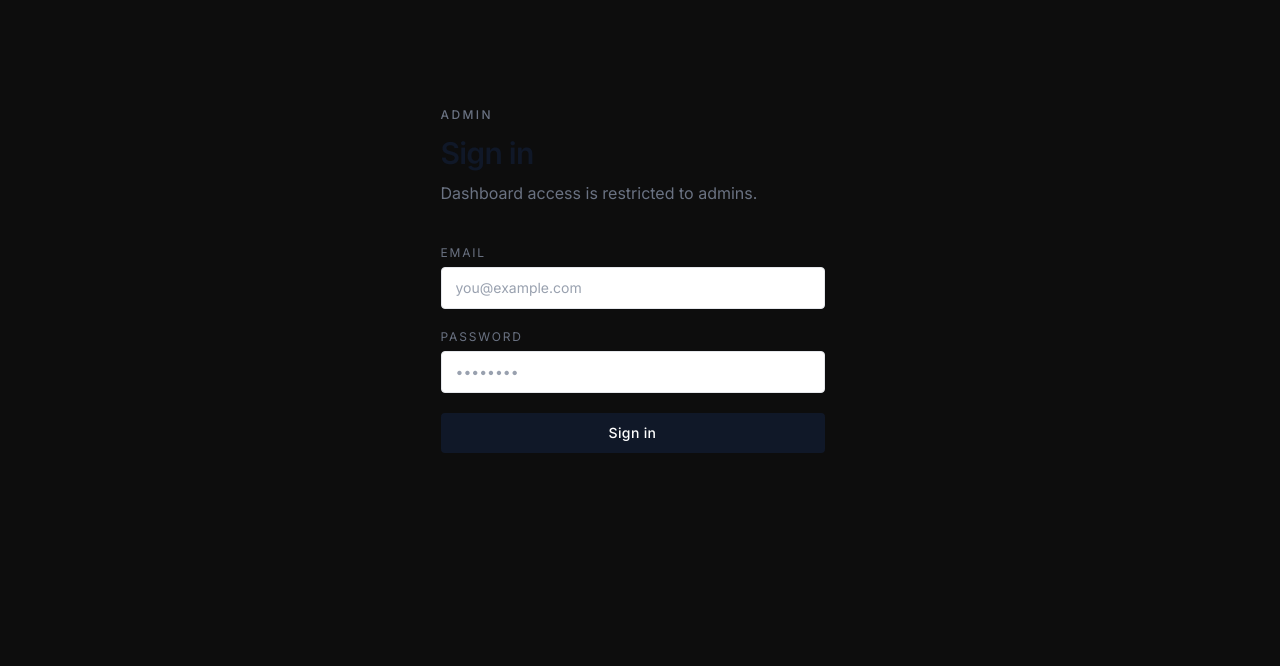
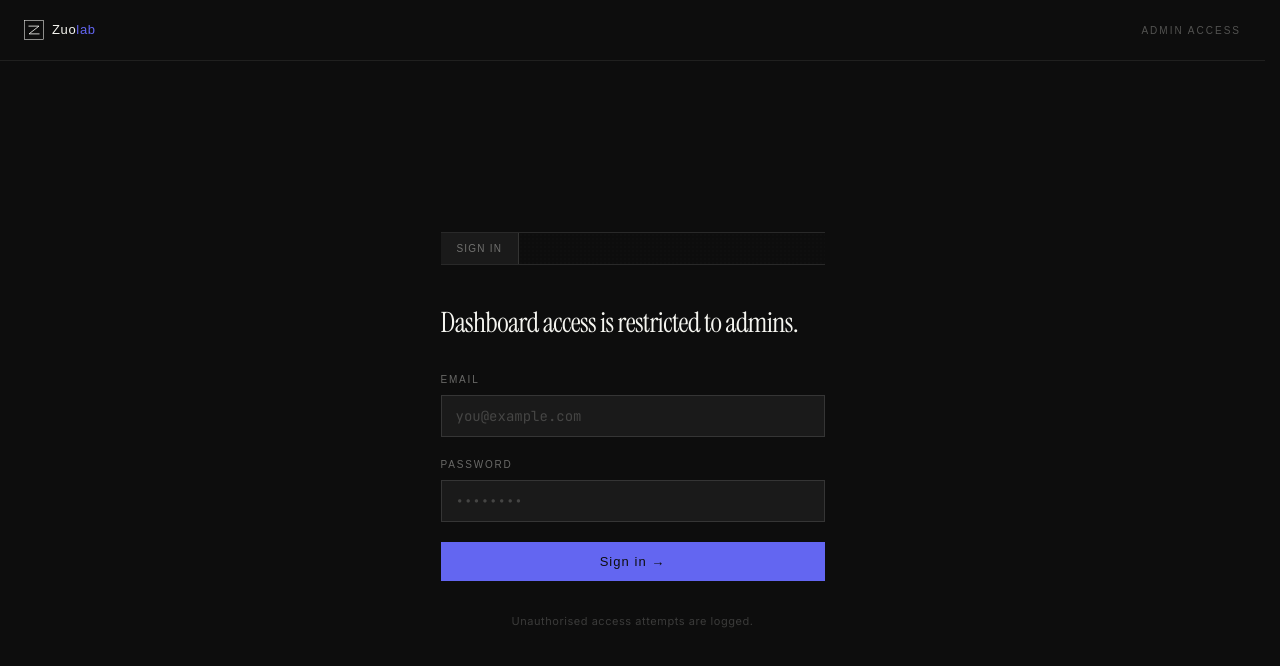
Before and after one commit to zuolabx/zuolab-website, a Next.js app: page /auth in a window 1280 px wide. Shown: the top 666 px of the page. Built offline with nearby package versions, Linux system fonts and the light colour scheme; a web font is replaced by a local one.

Commit message:
feat(auth): redesign sign-in page layout

```diff
--- a/src/app/auth/page.tsx
+++ b/src/app/auth/page.tsx
@@ -2,6 +2,8 @@
 
 import { useState, useEffect, FormEvent, Suspense } from "react";
 import { useRouter, useSearchParams } from "next/navigation";
+
+const alphaLyrae = { fontFamily: "'Alpha Lyrae', sans-serif" };
 
 const REASON_MESSAGES: Record<string, string> = {
   unauthenticated: "Please sign in to access the dashboard.",
@@ -20,6 +22,37 @@ function RedirectNotice({ onNotice }: { onNotice: (msg: string) => void }) {
   }, [message, onNotice]);
 
   return null;
+}
+
+function ZuoLogo() {
+  return (
+    <div className="flex items-center gap-2">
+      <svg
+        className="h-5 w-5"
+        viewBox="0 0 36 36"
+        fill="none"
+        xmlns="http://www.w3.org/2000/svg"
+      >
+        <rect
+          x="1"
+          y="1"
+          width="34"
+          height="34"
+          stroke="currentColor"
+          strokeWidth="1"
+        />
+        <path
+          d="M9 11h18L9 25h18"
+          stroke="currentColor"
+          strokeWidth="1.5"
+          strokeLinecap="square"
+        />
+      </svg>
+      <span className="text-[13px] tracking-[0.05em]" style={alphaLyrae}>
+        Zuo<span className="text-[#6366f1]">lab</span>
+      </span>
+    </div>
+  );
 }
 
 function LoginForm() {
@@ -58,31 +91,63 @@ function LoginForm() {
   }
 
   return (
-    <main className="min-h-[70vh] flex items-center justify-center px-6">
+    <main className="min-h-screen flex flex-col bg-[#0d0d0d] text-[#f5f5f0]">
       {/* Reads ?reason= param and sets error message */}
       <Suspense fallback={null}>
         <RedirectNotice onNotice={setError} />
       </Suspense>
 
+      {/* Top bar */}
+      <div className="flex items-center justify-between px-6 py-5 border-b border-[#f5f5f0]/[0.08]">
+        <ZuoLogo />
+        <span
+          className="text-[10px] tracking-[0.2em] uppercase text-[#f5f5f0]/30"
+          style={alphaLyrae}
+        >
+          Admin Access
+        </span>
+      </div>
+
+      {/* Centered form area */}
+      <div className="flex-1 flex items-center justify-center px-6 py-16">
         <div className="w-full max-w-sm">
-        {/* Header */}
-        <div className="mb-10">
-          <p className="text-xs font-medium tracking-[0.2em] uppercase text-gray-500 mb-3">
-            Admin
-          </p>
-          <h1 className="text-3xl font-semibold text-gray-900 tracking-tight leading-tight">
-            Sign in
+          {/* Section label */}
+          <div className="flex items-stretch border-y border-[#f5f5f0]/[0.12] mb-10">
+            <div className="flex items-center px-4 py-2 border-r border-[#f5f5f0]/[0.12] shrink-0 bg-[#1a1a1a]">
+              <span
+                className="text-[10px] tracking-[0.12em] text-[#f5f5f0]/40"
+                style={alphaLyrae}
+              >
+                SIGN IN
+              </span>
+            </div>
+            <div className="flex-1 relative overflow-hidden">
+              <div
+                className="absolute inset-0 opacity-20"
+                style={{
+                  backgroundImage:
+                    "radial-gradient(circle, rgba(255,255,255,0.04) 1px, transparent 1px)",
+                  backgroundSize: "4px 4px",
+                }}
+              />
+            </div>
+          </div>
+
+          {/* Heading */}
+          <div className="mb-8">
+            <h1
+              className="text-[28px] font-medium tracking-tight leading-tight text-[#f5f5f0]"
+              style={{ fontFamily: "var(--font-serif)" }}
+            >
+              Dashboard access is restricted to admins.
             </h1>
-          <p className="mt-2 text-base text-gray-500">
-            Dashboard access is restricted to admins.
-          </p>
           </div>
 
           {/* Error / redirect notice */}
           {error && (
             <div
               role="alert"
-            className="mb-6 rounded-sm border border-red-200 bg-red-50 px-4 py-3 text-sm text-red-700"
+              className="mb-6 border border-red-500/30 bg-red-500/10 px-4 py-3 text-sm text-red-400 rounded-none"
             >
               {error}
             </div>
@@ -93,7 +158,8 @@ function LoginForm() {
             <div>
               <label
                 htmlFor="email"
-              className="block text-xs uppercase tracking-[0.15em] text-gray-500 mb-1.5"
+                className="block text-[10px] uppercase tracking-[0.18em] text-[#f5f5f0]/40 mb-2"
+                style={alphaLyrae}
               >
                 Email
               </label>
@@ -104,8 +170,9 @@ function LoginForm() {
                 required
                 value={email}
                 onChange={(e) => setEmail(e.target.value)}
-              className="w-full rounded-sm border border-gray-200 bg-white px-3.5 py-2.5 text-sm text-gray-900 placeholder-gray-400 outline-none focus:border-gray-400 transition-colors"
+                className="w-full border border-[#f5f5f0]/[0.12] bg-[#1a1a1a] px-3.5 py-2.5 text-sm text-[#f5f5f0] placeholder-[#f5f5f0]/20 outline-none focus:border-[#6366f1]/60 transition-colors rounded-none"
                 placeholder="you@example.com"
+                style={{ fontFamily: "var(--font-mono)" }}
               />
             </div>
 
@@ -113,7 +180,8 @@ function LoginForm() {
             <div>
               <label
                 htmlFor="password"
-              className="block text-xs uppercase tracking-[0.15em] text-gray-500 mb-1.5"
+                className="block text-[10px] uppercase tracking-[0.18em] text-[#f5f5f0]/40 mb-2"
+                style={alphaLyrae}
               >
                 Password
               </label>
@@ -124,8 +192,9 @@ function LoginForm() {
                 required
                 value={password}
                 onChange={(e) => setPassword(e.target.value)}
-              className="w-full rounded-sm border border-gray-200 bg-white px-3.5 py-2.5 text-sm text-gray-900 placeholder-gray-400 outline-none focus:border-gray-400 transition-colors"
+                className="w-full border border-[#f5f5f0]/[0.12] bg-[#1a1a1a] px-3.5 py-2.5 text-sm text-[#f5f5f0] placeholder-[#f5f5f0]/20 outline-none focus:border-[#6366f1]/60 transition-colors rounded-none"
                 placeholder="••••••••"
+                style={{ fontFamily: "var(--font-mono)" }}
               />
             </div>
 
@@ -134,11 +203,18 @@ function LoginForm() {
               id="login-submit"
               type="submit"
               disabled={loading}
-            className="w-full rounded-sm bg-gray-900 py-2.5 text-sm font-medium text-white tracking-wide hover:bg-gray-700 disabled:opacity-50 transition-colors"
+              className="w-full bg-[#6366f1] text-[#0d0d0d] py-2.5 text-[13px] tracking-[0.08em] hover:bg-[#6366f1]/90 disabled:opacity-40 transition-colors rounded-none cursor-pointer"
+              style={alphaLyrae}
             >
-            {loading ? "Signing in…" : "Sign in"}
+              {loading ? "Signing in…" : "Sign in →"}
             </button>
           </form>
+
+          {/* Footer note */}
+          <p className="mt-8 text-[11px] text-[#f5f5f0]/20 text-center tracking-[0.05em]">
+            Unauthorised access attempts are logged.
+          </p>
+        </div>
       </div>
     </main>
   );
```
Lines whose indentation alone changed are shown as unchanged.
